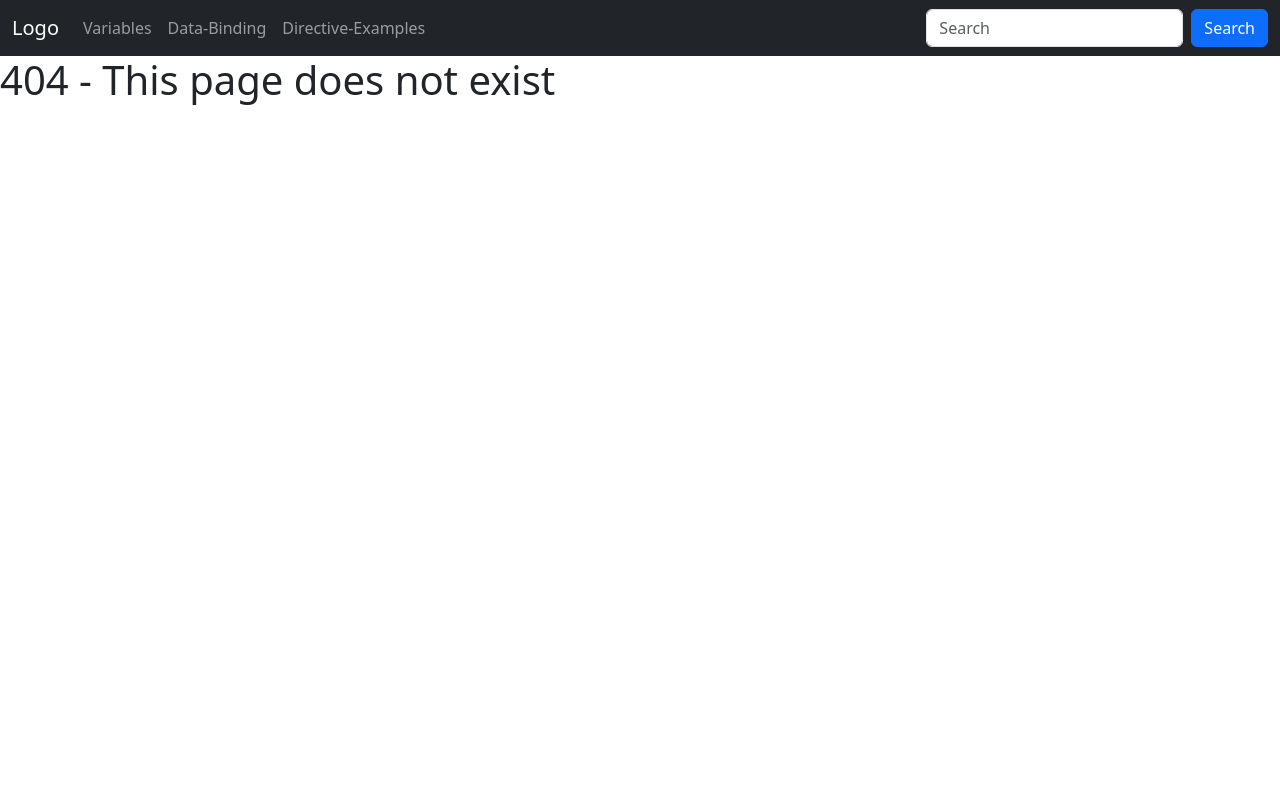
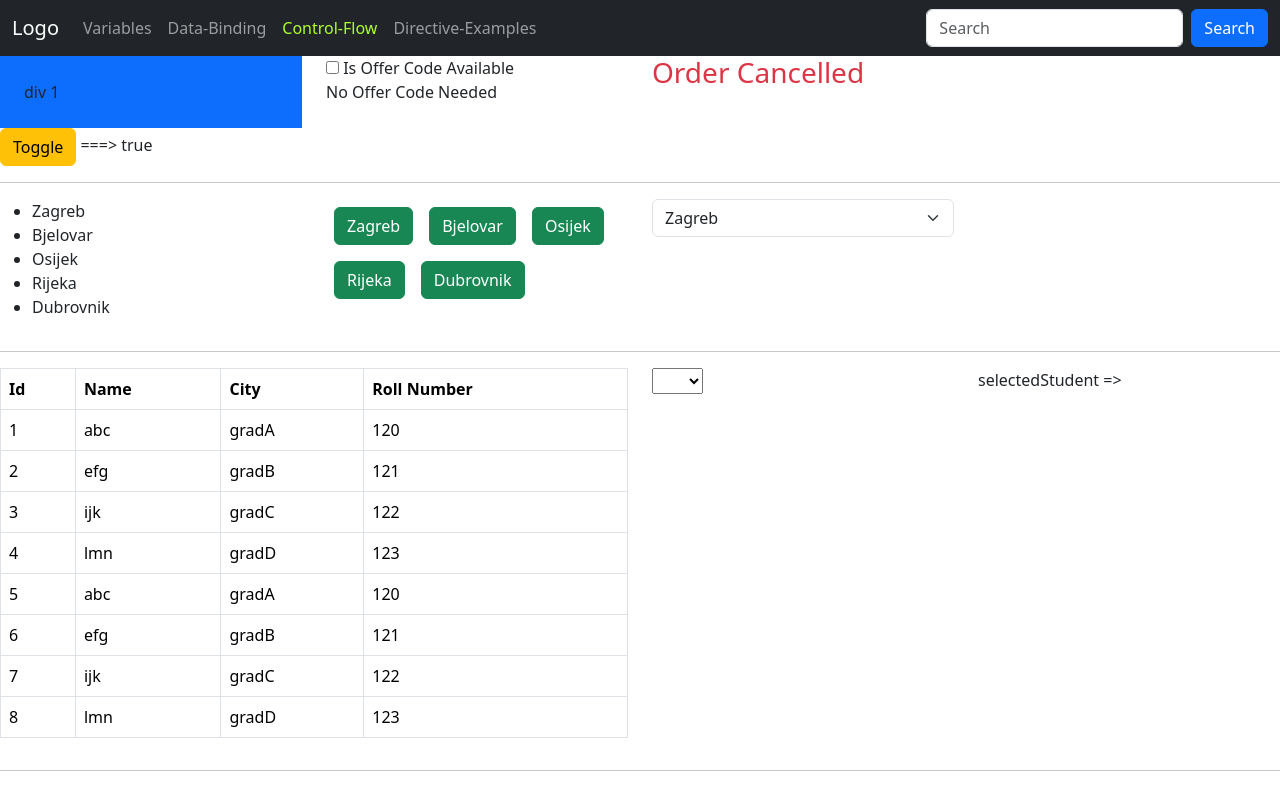
Before and after one commit to mmanzin-dev/Praksa1, an Angular app in the folder angular22Tutorial/: page /controlflow in a window 1280 px wide. Before the commit this address had no page. Shown: the top 793 px of the page. Built offline with nearby package versions, Linux system fonts and the light colour scheme.

Commit message:
Control Flow
@if, @else-if, @for

```diff
--- a/angular22Tutorial/src/app/app.html
+++ b/angular22Tutorial/src/app/app.html
@@ -16,6 +16,9 @@
           <a class="nav-link" routerLinkActive="active" routerLink="databinding">Data-Binding</a>
         </li>
         <li class="nav-item">
+          <a class="nav-link" routerLinkActive="active" routerLink="controlflow">Control-Flow</a>
+        </li>
+        <li class="nav-item">
           <a class="nav-link" routerLinkActive="active" routerLink="directives">Directive-Examples</a>
         </li>
       </ul>
--- a/angular22Tutorial/src/app/app.routes.ts
+++ b/angular22Tutorial/src/app/app.routes.ts
@@ -3,6 +3,7 @@ import { Variables } from './components/variables/variables';
 import { DataBinding } from './components/data-binding/data-binding';
 import { DirectiveExample } from './components/directive-example/directive-example';
 import { NotFound } from './components/not-found/not-found';
+import { ControlFlow } from './components/control-flow/control-flow';
 
 export const routes: Routes = [
     {
@@ -20,6 +21,10 @@ export const routes: Routes = [
         component: DataBinding
     },
     {
+        path: 'controlflow',
+        component: ControlFlow
+    },
+    {
         path:'directives',
         component: DirectiveExample
     },
--- /dev/null
+++ b/angular22Tutorial/src/app/components/control-flow/control-flow.html
@@ -0,0 +1,117 @@
+<div class="row">
+    <div class="col-3">
+        @if (isDiv1Visible == true) {
+            <div class="bg-primary p-4">
+                div 1
+            </div>
+        }
+    </div>
+    <div class="col-3">
+        <input type="checkbox" [(ngModel)]="isOffer"> Is Offer Code Available
+        @if (isOffer) {
+            <input type="text" placeholder="Enter Code">
+        } @else {
+            <p> No Offer Code Needed </p>
+        }
+    </div>
+    <div class="col-3">
+        @if (orderStatus == "new") {
+            <h3>Order Placed</h3>
+        } @else if (orderStatus == "shipping") {
+            <h3>Order Shipped</h3>
+        } @else if (orderStatus == "delivered") {
+            <h3>Order Delivered</h3>
+        } @else {
+            <h3 class="text-danger">Order Cancelled</h3>
+        }
+    </div>
+</div>
+
+<div class="row">
+    <div class="col-3">
+        <button class="btn btn-warning" (click)="toggleDiv1()">Toggle</button>
+        <span> ===> {{isDiv1Visible}}</span>
+    </div>
+</div>
+
+<hr>
+
+<!-- List iteration using @for -->
+<div class="row">
+    <div class="col-3">
+        <ul>
+            @for (item of cityList; track $index) {
+                <li>{{item}}</li>
+            }
+        </ul>
+    </div>
+    <div class="col-3">
+        @for (city of cityList; track $index) {
+            <button class="btn btn-success mx-2 my-2">{{city}}</button>
+        }
+    </div>
+    <div class="col-3">
+        <select class="form-select">
+            @for (item of cityList; track $index) {
+            <option>{{item}}</option>
+        }
+        </select>
+    </div>
+</div>
+
+<hr>
+
+<div class="row">
+    <div class="col-6">
+        <table class="table table-bordered">
+            <thead>
+                <tr>
+                    <th>Id</th>
+                    <th>Name</th>
+                    <th>City</th>
+                    <th>Roll Number</th>
+                </tr>
+            </thead>
+            <tbody>
+                @for (item of studentList; track $index) {
+                    <tr>
+                        <td>{{$index + 1}}</td>
+                        <td>{{item.name}}</td>
+                        <td>{{item.city}}</td>
+                        <td>{{item.rollNo}}</td>
+                    </tr>
+                }
+            </tbody>
+        </table>
+    </div>
+    <div class="col-3">
+        <!-- Select shows studentName but saves the studentId value which can then be shown in another div -->
+        <select [(ngModel)]="selectedStudent">
+            @for (item of studentList; track $index) {
+                <option [value]="item.studId">{{item.name}}</option>
+            }
+        </select>
+    </div>
+    <div class="col-2">
+        selectedStudent => {{selectedStudent}}
+    </div>
+</div>
+
+<hr>
+
+<div class="row">
+    @for (item of studentList; track $index) {
+    <div class="col-3">
+        <div class="card mt-2">
+            <div class="card-body">
+                <h4 class="card-title">{{item.name}}</h4>
+                <p class="card-text">{{item.studId}}</p>
+                <p class="card-text">{{item.city}}</p>
+                <p class="card-text">{{item.rollNo}}</p>
+                <a href="#" class="card-link">Edit</a>
+                <a href="#" class="card-link">Delete</a>
+            </div>
+        </div>
+    </div>
+    }
+</div>
--- /dev/null
+++ b/angular22Tutorial/src/app/components/control-flow/control-flow.ts
@@ -0,0 +1,33 @@
+import { Component } from '@angular/core';
+import { FormsModule } from '@angular/forms';
+
+@Component({
+  selector: 'app-control-flow',
+  imports: [FormsModule],
+  templateUrl: './control-flow.html',
+  styleUrl: './control-flow.css',
+})
+export class ControlFlow {
+  isDiv1Visible: boolean = true;
+  isOffer: boolean = false;
+  orderStatus: string = "gone";
+
+  cityList = ["Zagreb", "Bjelovar", "Osijek", "Rijeka", "Dubrovnik"];
+
+  studentList = [
+    {studId: 9090, name: 'abc', city: 'gradA', rollNo: 120},
+    {studId: 9091, name: 'efg', city: 'gradB', rollNo: 121},
+    {studId: 9092, name: 'ijk', city: 'gradC', rollNo: 122},
+    {studId: 9093, name: 'lmn', city: 'gradD', rollNo: 123},
+    {studId: 9090, name: 'abc', city: 'gradA', rollNo: 120},
+    {studId: 9091, name: 'efg', city: 'gradB', rollNo: 121},
+    {studId: 9092, name: 'ijk', city: 'gradC', rollNo: 122},
+    {studId: 9093, name: 'lmn', city: 'gradD', rollNo: 123}
+  ]
+
+  selectedStudent = "";
+
+  toggleDiv1() {
+    this.isDiv1Visible = !this.isDiv1Visible;
+  }
+}
```
Also changed, not shown: angular22Tutorial/src/app/components/control-flow/control-flow.css (added), 1 other file (tests, documents, lock files or other folders).
